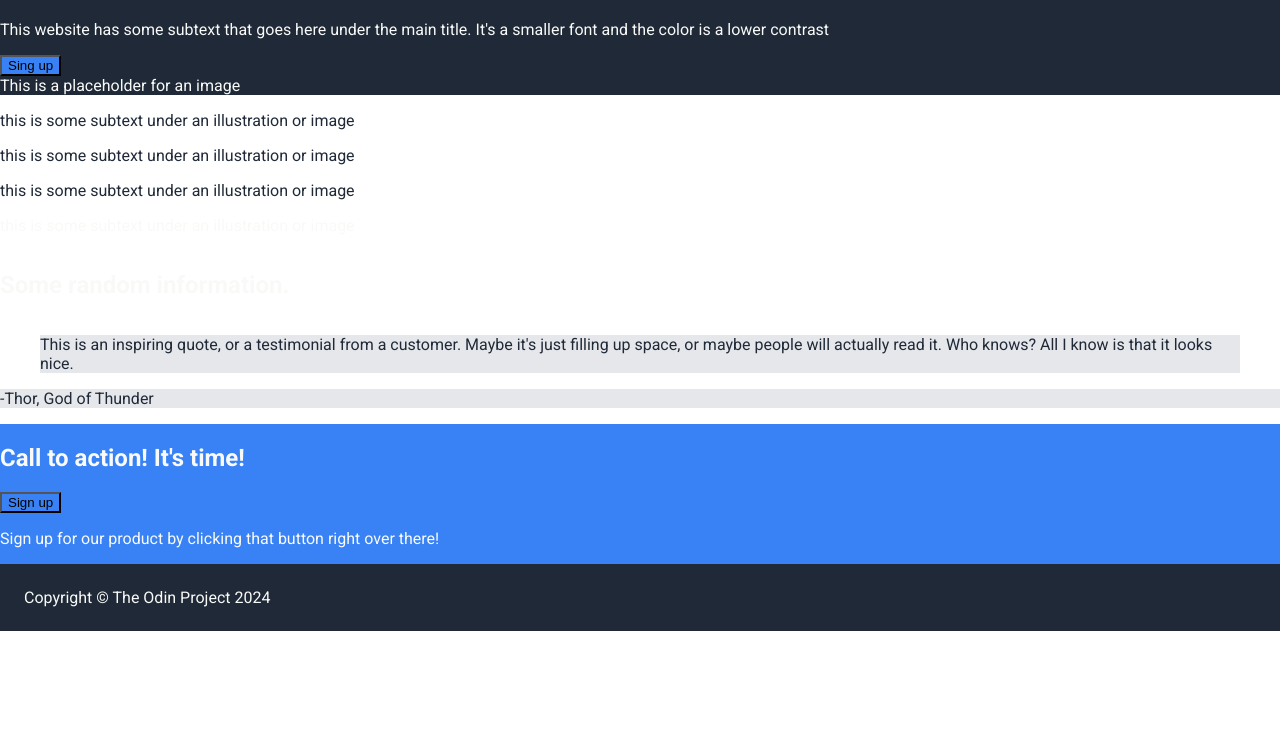
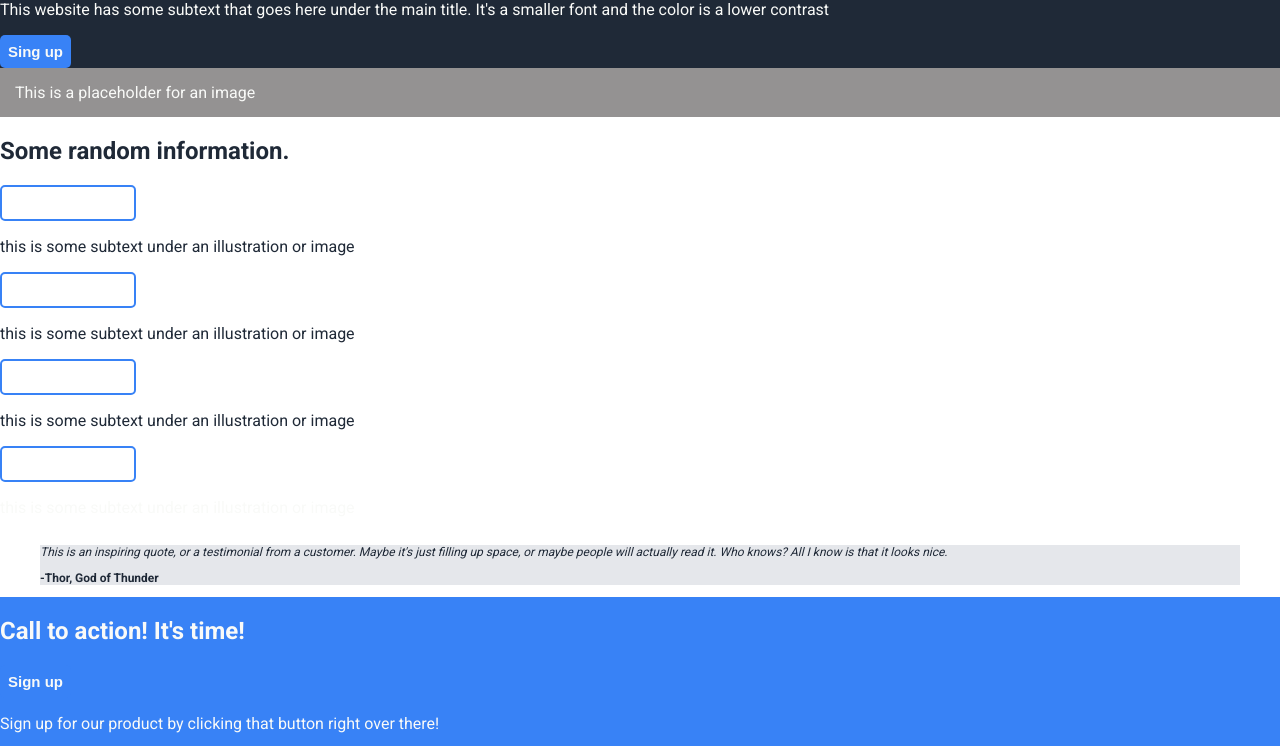
Before and after one commit to Tomedc/odin-landing-page, a plain HTML site: page index.html in a window 1280 px wide. Shown: the part 190-936 px from the top of the page. Before the commit the page ends 821 px from the top, so only its background shows below. Drawn offline with Linux system fonts and the light colour scheme.

Commit message:
added style to the placeholders images and fixed the quote section, need to keep styling the css file

```diff
--- a/index.html
+++ b/index.html
@@ -22,43 +22,45 @@
     </div>
 
     <div class="m-sec">
+        <h2 class="m-txt">Some random information.</h2>
         <div>
-            <div>
+            <div class="card">
 
             </div>
             <p class="txt">this is some subtext under an illustration or image</p>
         </div>
 
        <div>
-            <div>
+            <div class="card">
 
             </div>
             <p class="txt">this is some subtext under an illustration or image</p>
        </div>
 
        <div>
-            <div>
+            <div class="card">
 
             </div>
             <p class="txt">this is some subtext under an illustration or image</p>
        </div>
 
        <div>
-            <div>
+            <div class="card">
 
             </div>
             <p>this is some subtext under an illustration or image</p>
        </div>
     </div>
-    <h2>Some random information.</h2>
+
     <div class="q-sec">
 
         <blockquote>This is an inspiring quote, or a testimonial from a customer.
             Maybe it's just filling up space, or maybe people will actually read it.
             Who knows? All I know is that it looks nice.
+            <p class="quotee-txt">-Thor, God of Thunder</p>
         </blockquote>
 
-        <p class="quotee-txt">-Thor, God of Thunder</p>
+
     </div>
 
     <div class="b-sec">
--- a/style.css
+++ b/style.css
@@ -1,7 +1,6 @@
 @import url('https://fonts.googleapis.com/css2?family=Roboto:wght@400;700&display=swap');
 
 body {
-    height: 100vh;
     margin: 0;
     overflow: hidden;
     font-family: Roboto, sans-serif;
@@ -11,7 +10,10 @@ body {
 
   .header   {
     background-color: #1f2937;
+    display:flex;
+
   }
+
 
   .welcome-content  {
     background-color:#1f2937;
@@ -26,6 +28,8 @@ body {
   .header-a {
     font-size:18px;
     color:#e5e7eb;
+    padding: 24px;
+    align-items: flex-end;
   }
 
   .txt {
@@ -33,14 +37,14 @@ body {
   }
 
   .img-txt  {
-    color:#f9faf8
+    color:#f9faf8;
+    background-color:rgb(148, 146, 146);
+    padding:15px;
   }
 
   p {
     color:#f9faf8;
   }
-
-
 
   #logo {
     font-size:24px;
@@ -48,17 +52,33 @@ body {
   }
 
   h2  {
-    color:#f9faf8
+    color:#f9faf8;
   }
 
   .btn{
     background-color:#3882f6;
+    border-radius:5px;
+    color:#f9faf8;
+    padding:8px;
+    border:none;
+    font-size:15px;
+    font-weight: bold;
 
   }
 
-  blockquote,.quotee-txt {
+  blockquote {
+    font-style: italic;
     color:#1f2937;
     background-color: #e5e7eb;
+    font-size:12px;
+  }
+
+  .quotee-txt {
+    font-style:normal;
+    font-weight:bold;
+    color:#1f2937;
+    background-color: #e5e7eb;
+
   }
 
   .b-sec  {
@@ -70,3 +90,15 @@ body {
     color:#f9faf8;
     padding: 24px;
   }
+
+  .card {
+    border: 2px solid #3882f6;
+    border-radius: 1px;
+    padding:16px;
+    width:100px;
+    border-radius:5px;
+  }
+
+  .m-txt  {
+    color:#1f2937;
+  }
```
